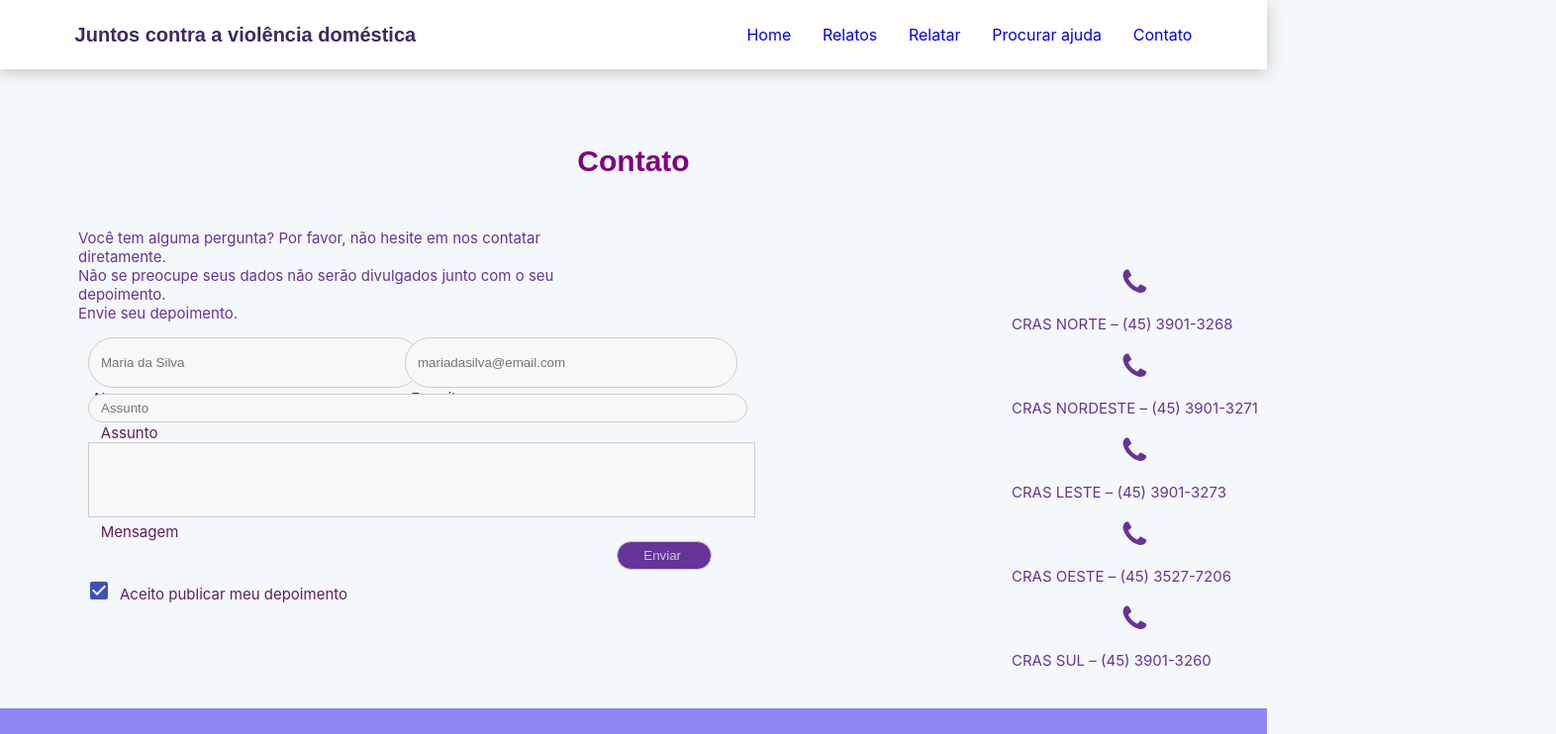
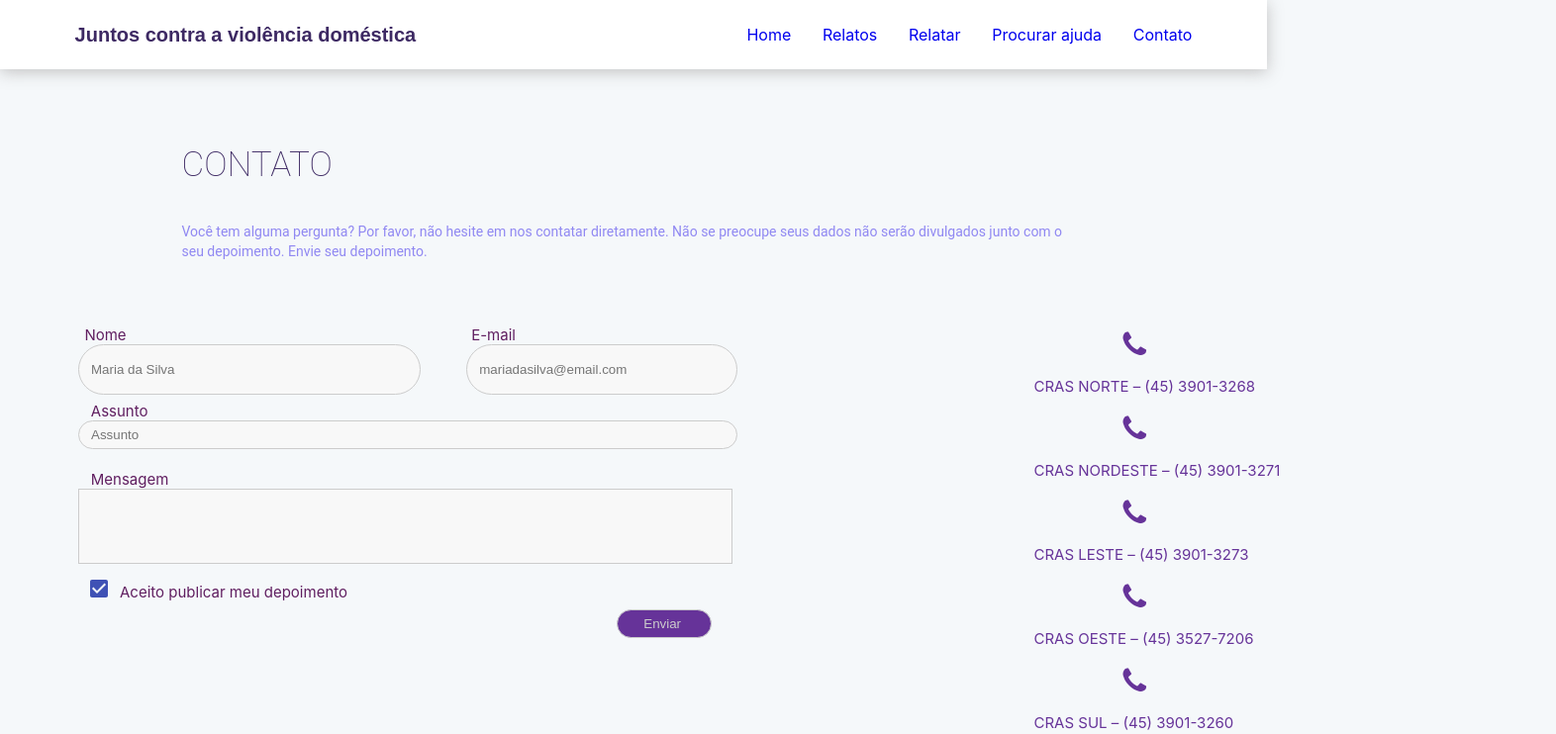
Before and after one commit to uniamerica/CMDM-front, a React (Create React App) app: page /Contatos in a window 1280 px wide. Shown: the top 742 px of the page at 99% size, 1572 px wide, since content can reach past the window. Built offline with nearby package versions, Linux system fonts and the light colour scheme.

Commit message:
'ajustes'

```diff
--- a/src/pages/Contatos.jsx
+++ b/src/pages/Contatos.jsx
@@ -3,53 +3,52 @@ import '../styles/Contatos.css';
 import Header from '../components/Header/Header.jsx';
 import '../../node_modules/font-awesome/css/font-awesome.min.css';
 import Checkbox from '../components/Checkbox/checkbox.js';
-
+import Titulo from '../components/Relatos/Titulo'
 
 function Contatos() {
 return (
     <div >
         <Header/>
 
-            <h1 className="h1">Contato</h1>
+            <div className="ajuste-titulo"><Titulo titulo="CONTATO" text="Você tem alguma pergunta? Por favor, não hesite em nos contatar diretamente.
+            Não se preocupe seus dados não serão divulgados junto com o seu depoimento. Envie seu depoimento."/></div>
+
             <div className="principal">
                 <div className="containerContato">
-                    <p className="pContato">
-                        Você tem alguma pergunta? Por favor, não hesite em nos contatar diretamente.<br/>
-                        Não se preocupe seus dados não serão divulgados junto com o seu depoimento.<br/>
-                        Envie seu depoimento.
-                    </p>
-                    <form action="Mensagem">
+
+                    <form action="Mensagem" className="form-contato">
 
                         <div className="formulario">
 
                             <div className="form1">
+                                <label className="labelContato" for="name">Nome</label>
                                 <input type="text" name="name" placeholder="Maria da Silva"/>
-                                <label className="labelContato" for="name">Nome</label>
                             </div>
-                            <div className="form1">
+                            <div className="form1-email">
+                                <label className="labelContato" for="email" >E-mail</label>
                                 <input type="email" name="email" placeholder="mariadasilva@email.com"/>
-                                <label className="labelContato" for="email" >E-mail</label>
                             </div>
                         </div>
                         <br/>
-                        <div>
+                        <div  className="form2-margem">
                             <div className="form2">
+                                <label className="labelContato" for="subject">Assunto</label>
                                 <input type="text" name="subject" placeholder="Assunto"/>
-                                <label className="labelContato" for="subject">Assunto</label>
                             </div>
                         </div>
-                        <div>
+                        <div  className="form2-margem">
                             <div className="form2">
+                                <label className="labelContato" for="message">Mensagem</label>
                                 <textarea className="mensagem" type="text" name="message" rows="2"/>
-                                <label className="labelContato" for="message">Mensagem</label>
                             </div>
                         </div>
-                        <input type="submit" value="Enviar "/>
+
                         <div>
-                            <div className="formulario">
+                            <div className="form-check">
                                 <Checkbox className="check"/>
                                 <label className="check"for="checkbox">Aceito publicar meu depoimento</label>
                             </div>
+                            <input type="submit" value="Enviar "/>
                         </div>
 
                     </form>
--- a/src/styles/Contatos.css
+++ b/src/styles/Contatos.css
@@ -53,9 +53,10 @@ i{
     width: 100%;
     height: 37px;
     display: flex;
+    justify-content: space-between;
 }
 .mensagem {
-    width: 100%;
+    width: 98%;
     height: 58px;
     padding: 8px 16px;
     border: 1px solid #ccc;
@@ -73,12 +74,10 @@ i{
 }
 .form1{
     width: 50%;
-    padding-left:10px;
 }
 
-.form2{
-    width: 100%;
-    padding-left: 10px;
+.form2-margem{
+    margin-top: 20px;
 }
 label{
     font-size: 15px;
@@ -93,8 +92,8 @@ label{
 .pContato{
     color: rebeccapurple;
     font-size: 15px;
-    width: 550px;
-    padding-left: 20px;
+    width: 100%;
+    margin-left: 5%;
 }
 input[type=text]{
     width: 100%;
@@ -122,3 +121,17 @@ input[type=submit]{
     margin-left: 85%;
 
 }
+
+.ajuste-titulo{
+    display: flex;
+    justify-content: center;
+}
+
+.form-contato{
+    margin-top: 50px;
+}
+
+.form-check{
+    display: flex;
+    flex-direction: row;
+}
```
